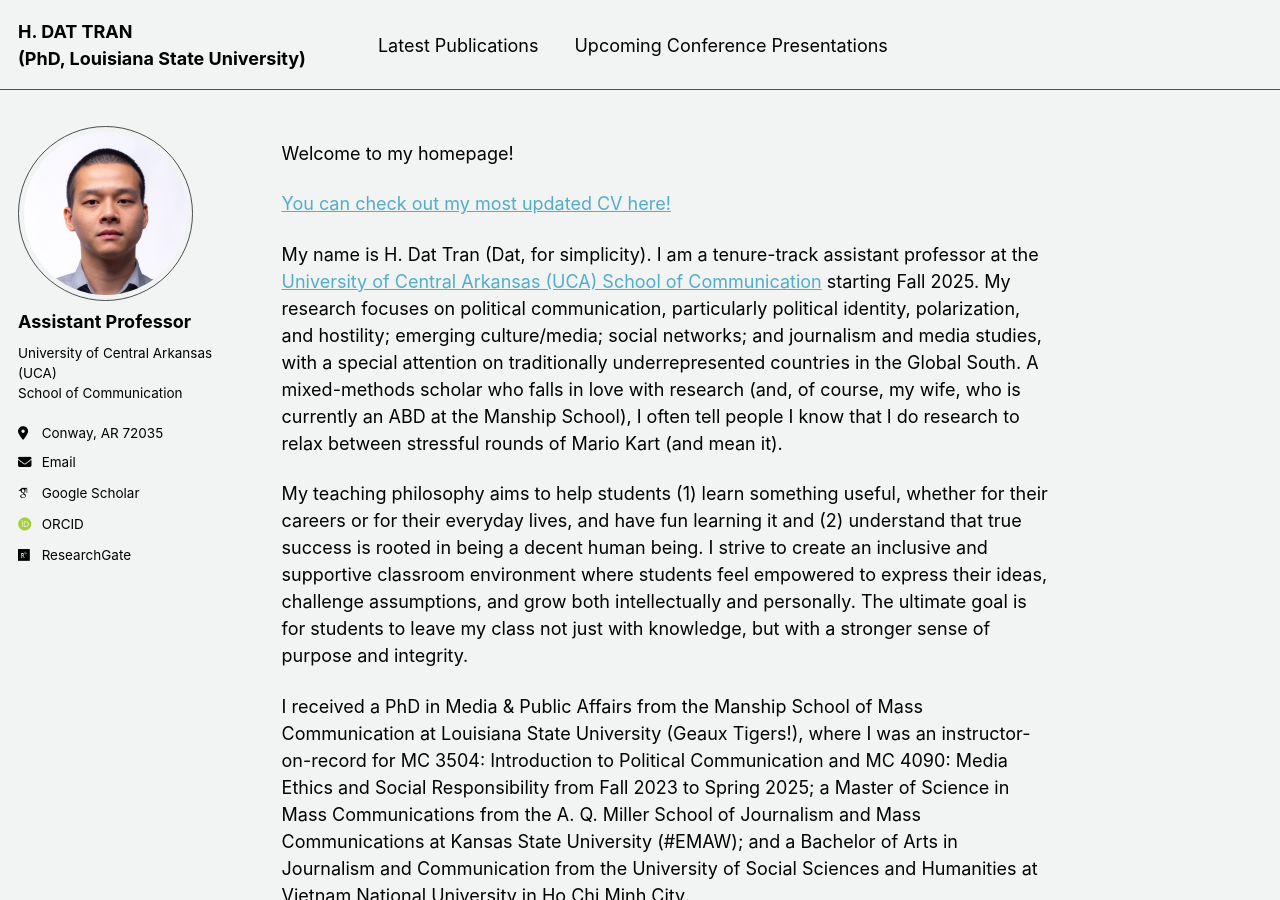
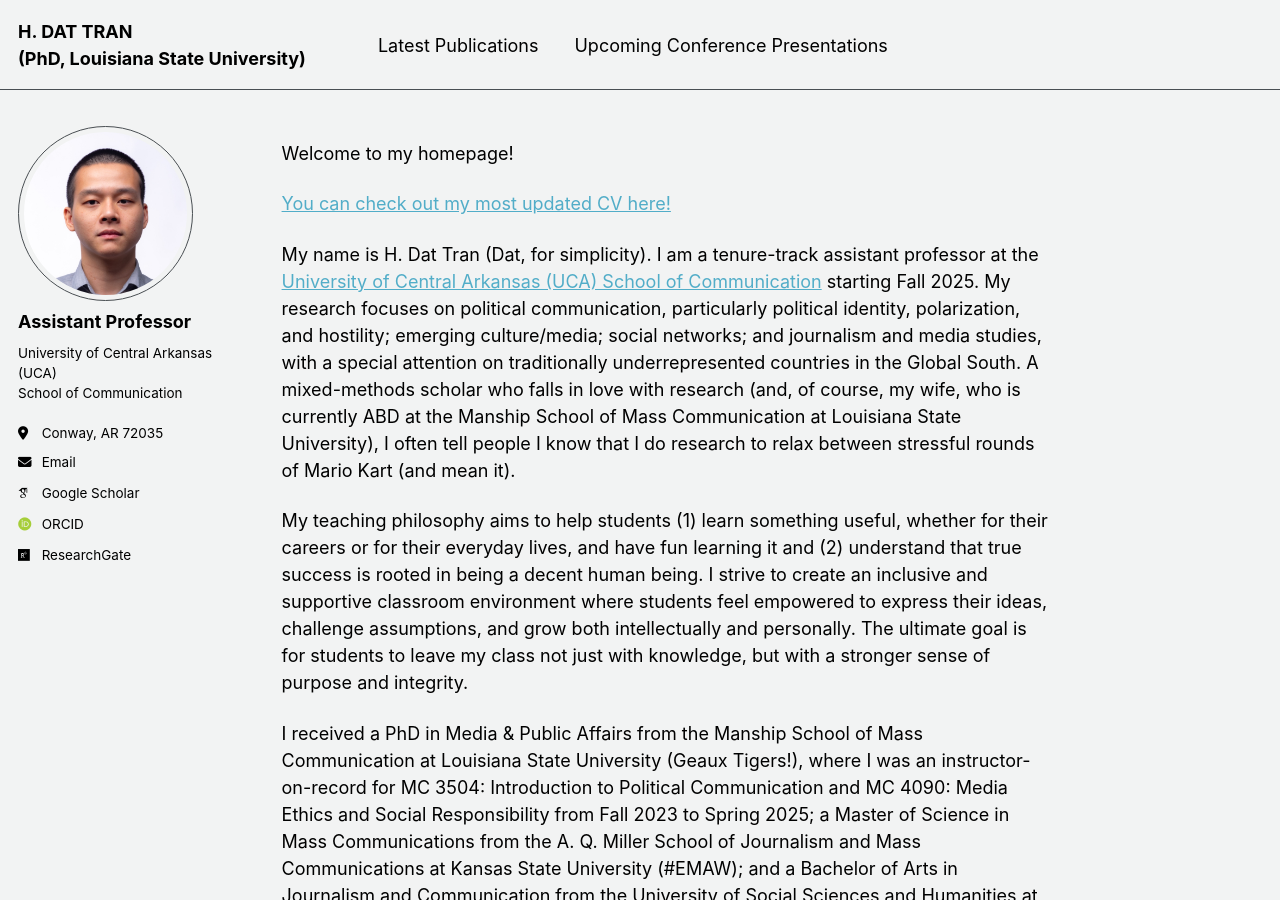
Before and after one commit to hdattran/hdattran.github.io, a Jekyll site: the page built from _pages/about.md, in a window 1280 px wide and 900 px high. Built offline with Jekyll 4.4.1, drawn with Linux system fonts in a browser that asks for light colours; some web fonts are replaced.

Commit message:
Update about.md

```diff
--- a/_pages/about.md
+++ b/_pages/about.md
@@ -11,7 +11,7 @@ Welcome to my homepage!
 
 [You can check out my most updated CV here!](/files/CV_HDatTran.pdf)
 
-My name is H. Dat Tran (Dat, for simplicity). I am a tenure-track assistant professor at the [University of Central Arkansas (UCA) School of Communication](https://uca.edu/communication/) starting Fall 2025. My research focuses on political communication, particularly political identity, polarization, and hostility; emerging culture/media; social networks; and journalism and media studies, with a special attention on traditionally underrepresented countries in the Global South. A mixed-methods scholar who falls in love with research (and, of course, my wife, who is currently an ABD at the Manship School), I often tell people I know that I do research to relax between stressful rounds of Mario Kart (and mean it).
+My name is H. Dat Tran (Dat, for simplicity). I am a tenure-track assistant professor at the [University of Central Arkansas (UCA) School of Communication](https://uca.edu/communication/) starting Fall 2025. My research focuses on political communication, particularly political identity, polarization, and hostility; emerging culture/media; social networks; and journalism and media studies, with a special attention on traditionally underrepresented countries in the Global South. A mixed-methods scholar who falls in love with research (and, of course, my wife, who is currently ABD at the Manship School of Mass Communication at Louisiana State University), I often tell people I know that I do research to relax between stressful rounds of Mario Kart (and mean it).
 
 My teaching philosophy aims to help students (1) learn something useful, whether for their careers or for their everyday lives, and have fun learning it and (2) understand that true success is rooted in being a decent human being. I strive to create an inclusive and supportive classroom environment where students feel empowered to express their ideas, challenge assumptions, and grow both intellectually and personally. The ultimate goal is for students to leave my class not just with knowledge, but with a stronger sense of purpose and integrity.
 
```
